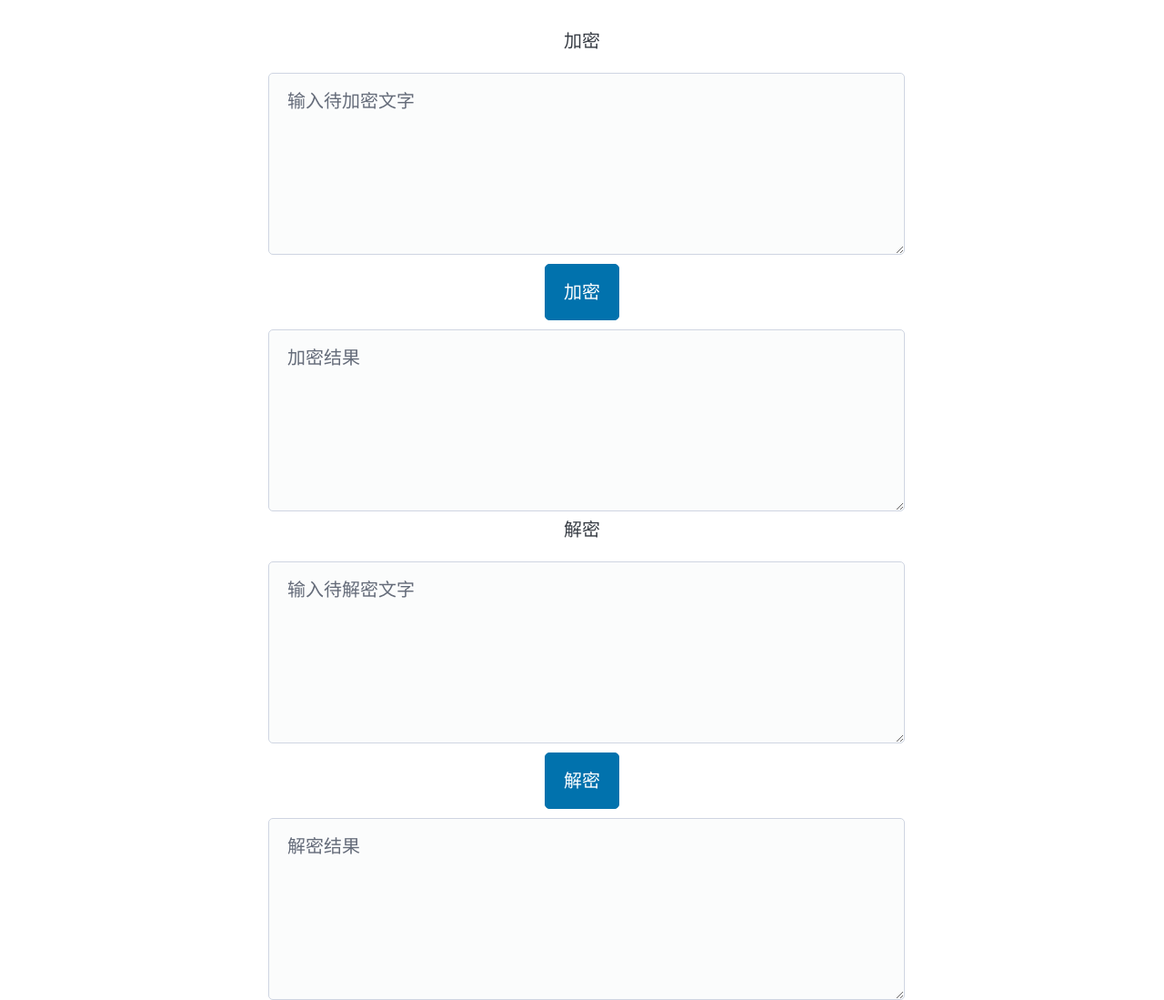
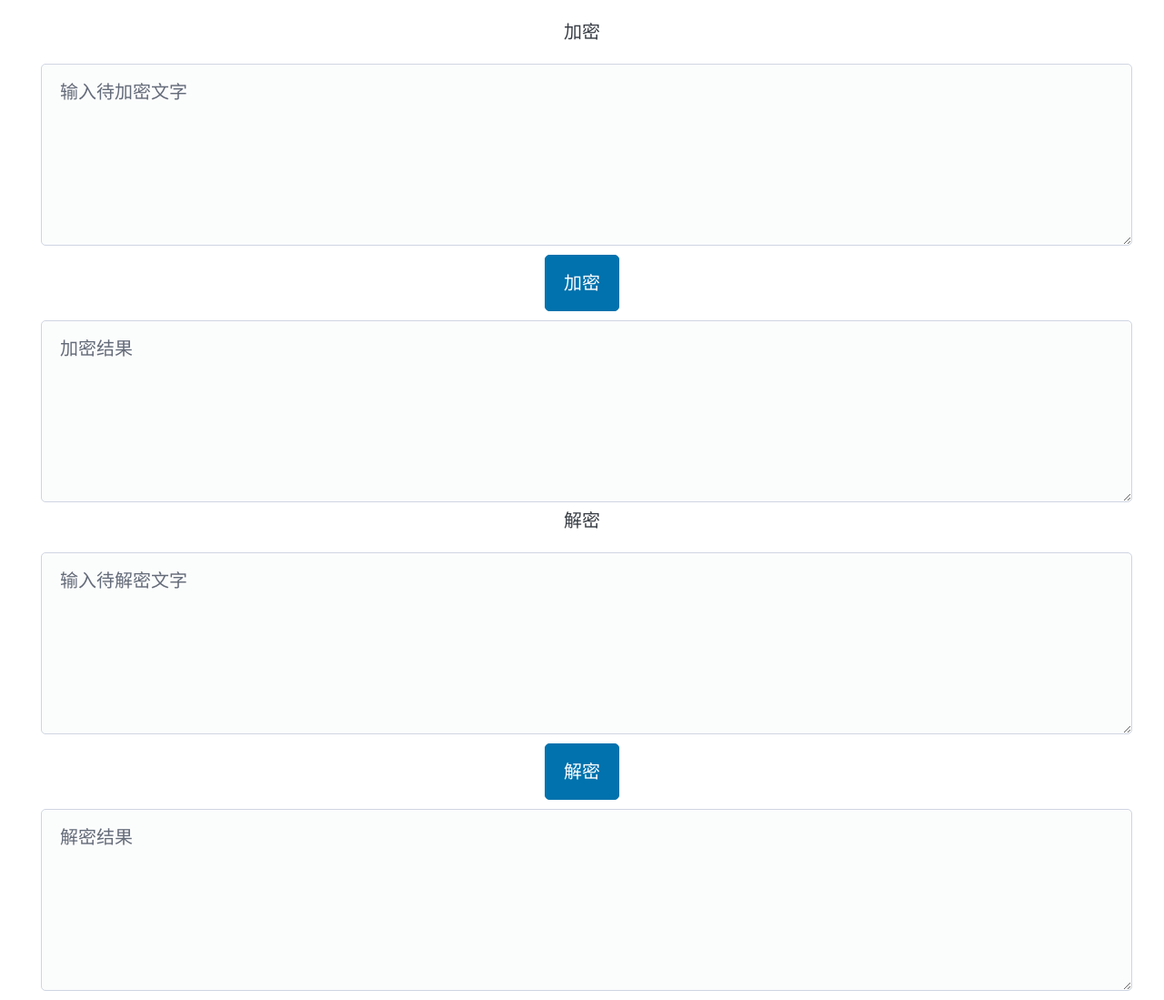
Before and after one commit to heyManNice/sbEncryptor, a plain HTML site: page index.html in a window 1280 px wide. Shown: the whole page at 91% size. Drawn offline with nearby package versions, Linux system fonts and the light colour scheme.

Commit message:
修改：使用container

```diff
--- a/index.html
+++ b/index.html
@@ -23,22 +23,18 @@
         }
     </script>
     <style>
-        *{
+        html,body{
             margin: 0;
             padding: 0;
-        }
-        main{
-            max-width: 700px;
-            position: absolute;
-            margin:10px auto;
-            left: 0;
-            right: 0;
-            text-align: center;
+            width: 100%;
         }
         textarea{
             width: 100%;
             height: 200px;
             margin: 5px;
+        }
+        main{
+            text-align: center;
         }
         p{
             text-align: center;
@@ -49,7 +45,7 @@
     </style>
 </head>
 <body>
-    <main>
+    <main class="container">
         <p>加密</p>
         <textarea id="encryption" placeholder="输入待加密文字"></textarea>
         <button onclick="encryption_result.value=stringToSb(encryption.value)">加密</button>
```
